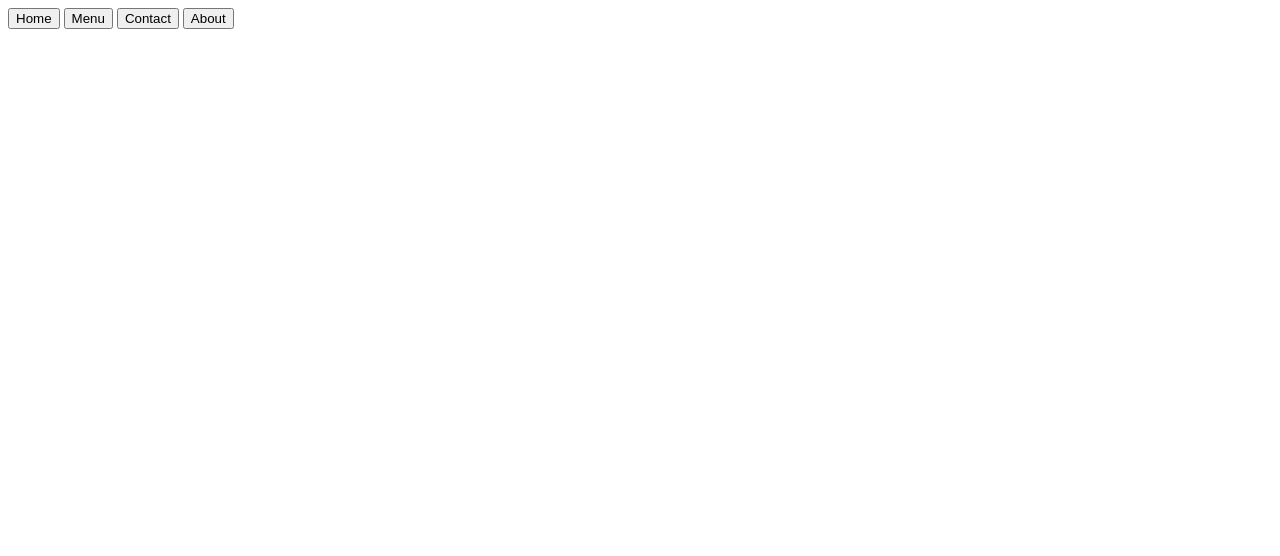
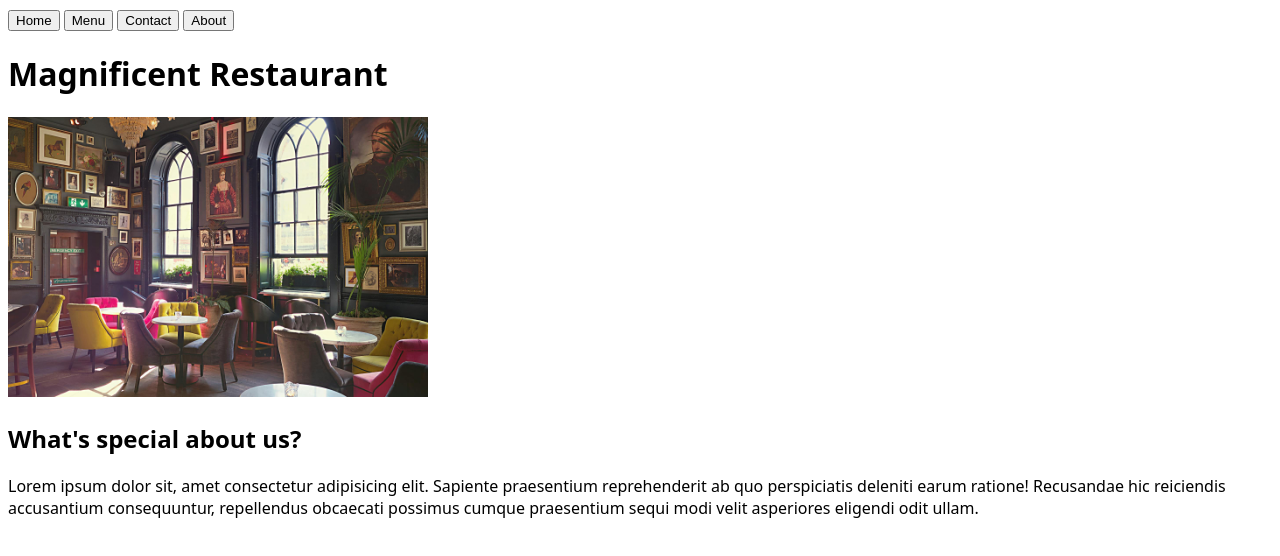
Before and after one commit to ajayfoo/odin-restaurant-page, a website built with webpack: page dist/index.html in a window 1280 px wide. Built offline with nearby package versions, Linux system fonts and the light colour scheme.

Commit message:
Add README and dummy content for index.html

```diff
--- a/dist/index.html
+++ b/dist/index.html
@@ -5,6 +5,7 @@
     <meta charset="UTF-8">
     <meta name="viewport" content="width=device-width">
     <title>Restaurant Page</title>
+    <link rel="stylesheet" href="style.css">
     <script src="main.js" defer></script>
 </head>
 
@@ -17,7 +18,16 @@
             <button>About</button>
         </nav>
     </header>
-    <div id="content"></div>
+    <div id="content">
+        <h1>Magnificent Restaurant</h1>
+        <img src="images/hero.jpg" alt="interior of the restaurant">
+        <h2>What's special about us?</h2>
+        <p>
+            Lorem ipsum dolor sit, amet consectetur adipisicing elit. Sapiente praesentium reprehenderit ab quo
+            perspiciatis deleniti earum ratione! Recusandae hic reiciendis accusantium consequuntur, repellendus
+            obcaecati possimus cumque praesentium sequi modi velit asperiores eligendi odit ullam.
+        </p>
+    </div>
 </body>
 
 </html>
--- /dev/null
+++ b/dist/style.css
@@ -0,0 +1,14 @@
+:root {
+    font-family: system-ui, -apple-system, BlinkMacSystemFont, 'Segoe UI', Roboto, Oxygen, Ubuntu, Cantarell, 'Open Sans', 'Helvetica Neue', sans-serif;
+    box-sizing: border-box;
+}
+
+*,
+*::before,
+*::after {
+    box-sizing: inherit;
+}
+
+#content>h1+img {
+    width: 420px;
+}
```
Also changed, not shown: README.md (added), dist/images/hero.jpg (added).
